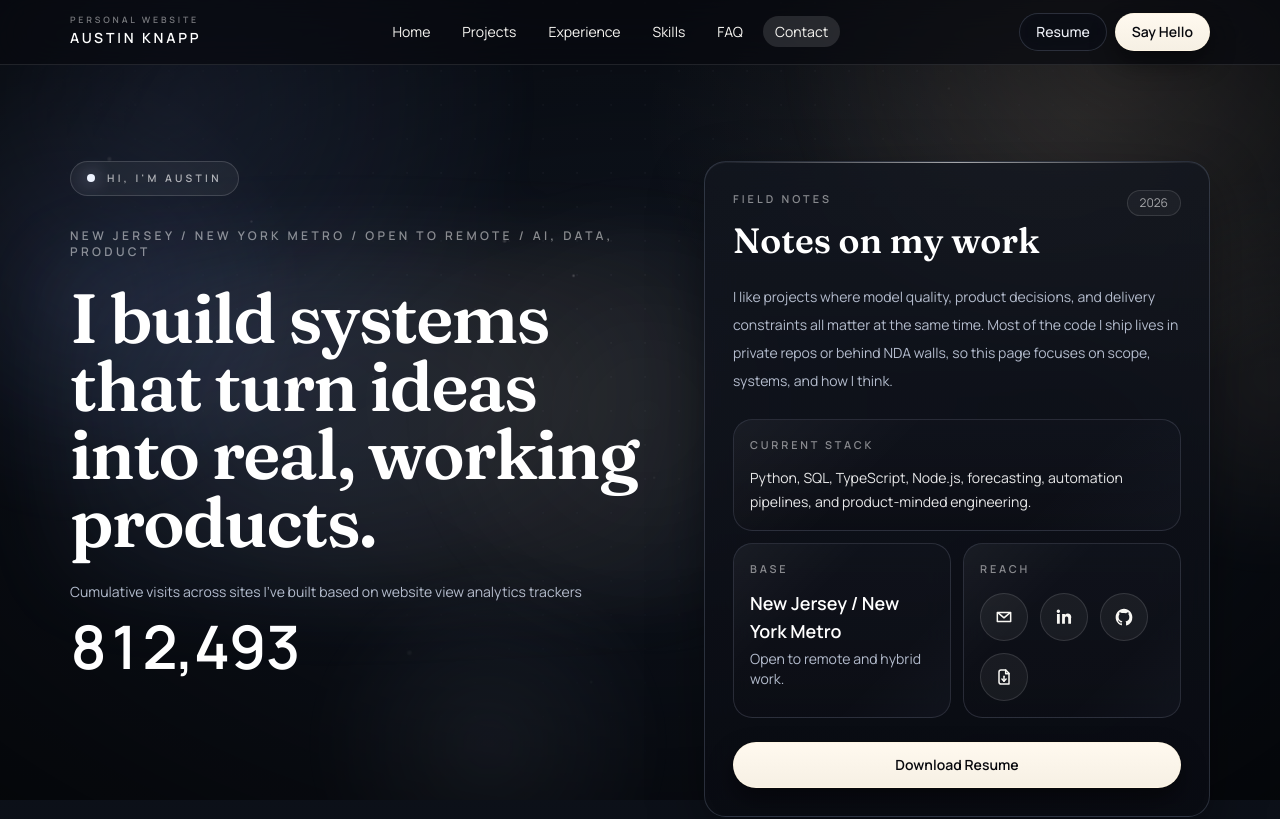
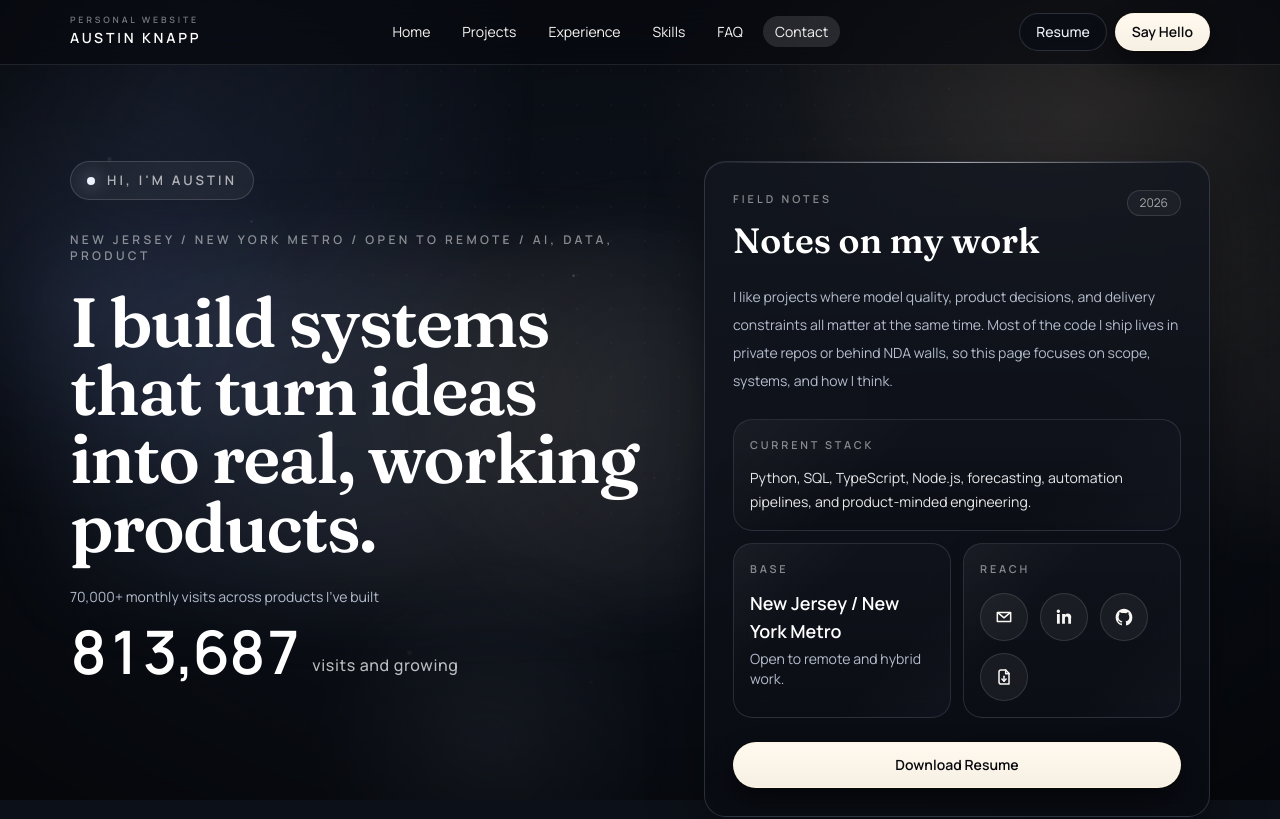
Before and after one commit to deej8888/austinknapp.com, a Next.js app: page / in a window 1280 px wide. Shown: the top 819 px of the page. Built offline with nearby package versions, Linux system fonts and the light colour scheme.

Commit message:
new changes to the website for hero section

```diff
--- a/components/Hero.tsx
+++ b/components/Hero.tsx
@@ -4,7 +4,7 @@ import { motion, useScroll, useTransform } from "framer-motion";
 import type { ReactNode } from "react";
 import { useEffect, useRef, useState } from "react";
 
-const CUMULATIVE_VISITS_BASE = 812493;
+const CUMULATIVE_VISITS_BASE = 813687;
 const MONTHLY_VISITS = 70000;
 const LOAD_IN_COUNT_START = 800000;
 const LOAD_IN_DURATION_MS = 1800;
@@ -105,7 +105,7 @@ export default function Hero() {
         <motion.div style={{ y: titleY }} className="space-y-8">
           <div className="inline-flex items-center gap-3 rounded-full border border-white/15 bg-white/[0.05] px-4 py-2">
             <span className="h-2 w-2 rounded-full bg-[#eef4ff] shadow-[0_0_18px_rgba(196,214,255,0.8)]" />
-            <span className="text-[0.65rem] font-semibold tracking-[0.32em] text-white/65 uppercase">
+            <span className="text-[0.82rem] font-semibold tracking-[0.24em] text-white/65 uppercase">
               Hi, I&apos;m Austin
             </span>
           </div>
@@ -124,11 +124,15 @@ export default function Hero() {
 
             <div className="max-w-xl space-y-3">
               <p className="text-sm leading-6 text-[var(--muted)]">
-                Cumulative visits across sites I&apos;ve built based on website
-                view analytics trackers
+                70,000+ monthly visits across products I&apos;ve built
               </p>
-              <p className="text-5xl font-semibold tracking-tight text-white tabular-nums sm:text-6xl">
-                {numberFormatter.format(estimatedVisits)}
+              <p className="flex flex-wrap items-end gap-x-3 gap-y-1 text-white">
+                <span className="text-5xl font-semibold tracking-tight tabular-nums sm:text-6xl">
+                  {numberFormatter.format(estimatedVisits)}
+                </span>
+                <span className="pb-1 text-sm font-medium tracking-[0.04em] text-white/72 sm:text-base">
+                  visits and growing
+                </span>
               </p>
             </div>
           </div>
```
